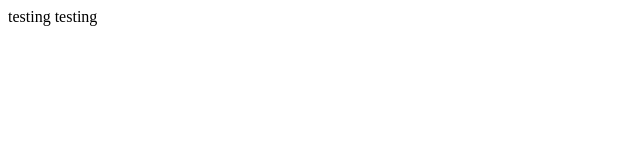
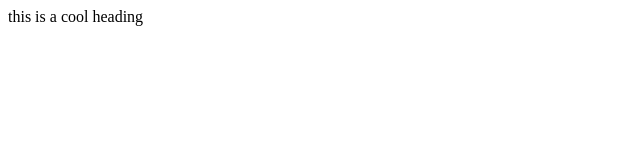
Before and after one commit to KeitoKat/FriendZone, a plain HTML site: page index.html in a window 1280 px wide. Shown: the full height of the page, 0-640 px from the left. Drawn offline with Linux system fonts and the light colour scheme.

Commit message:
test changes

```diff
--- a/index.html
+++ b/index.html
@@ -7,7 +7,7 @@
   <title>FriendsZone</title>
 </head>
 <body>
-  <h>testing testing</h>
+  <h>this is a cool heading</h>
 
 </body>
 </html>
```
